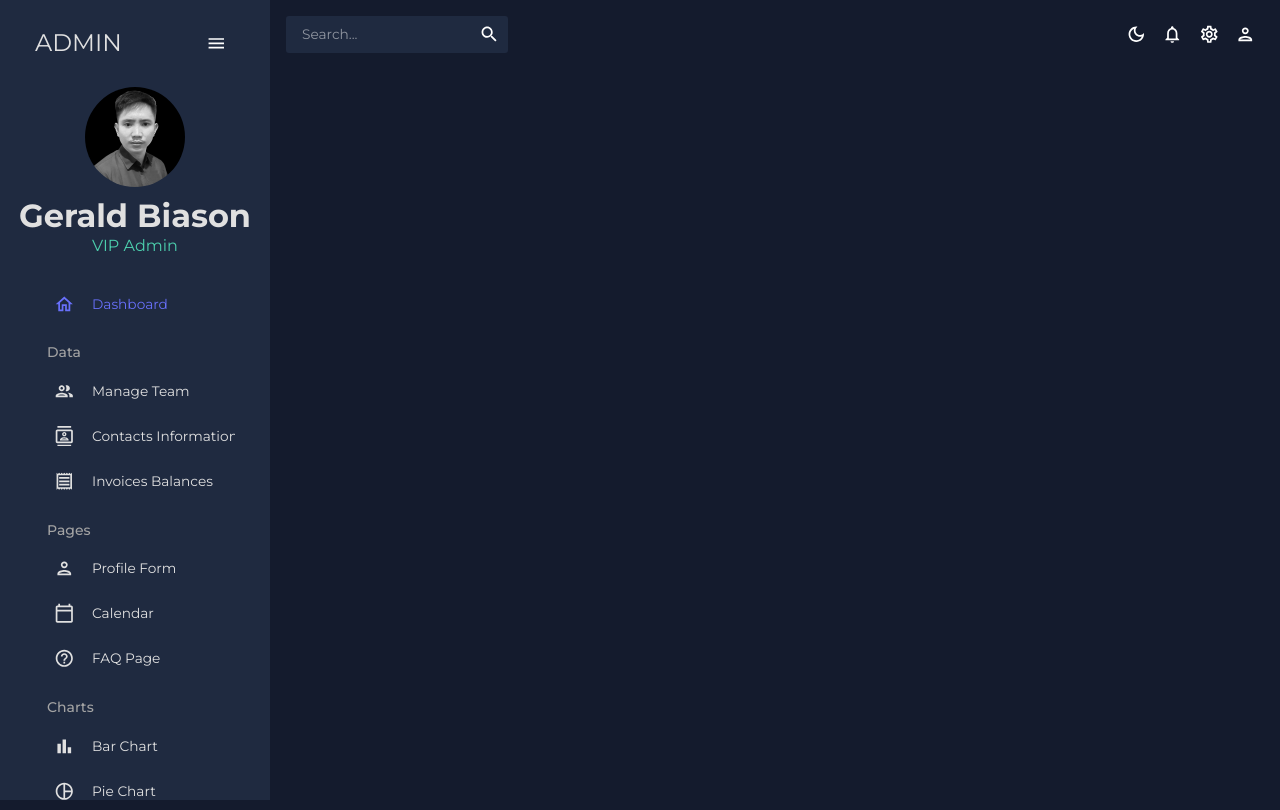
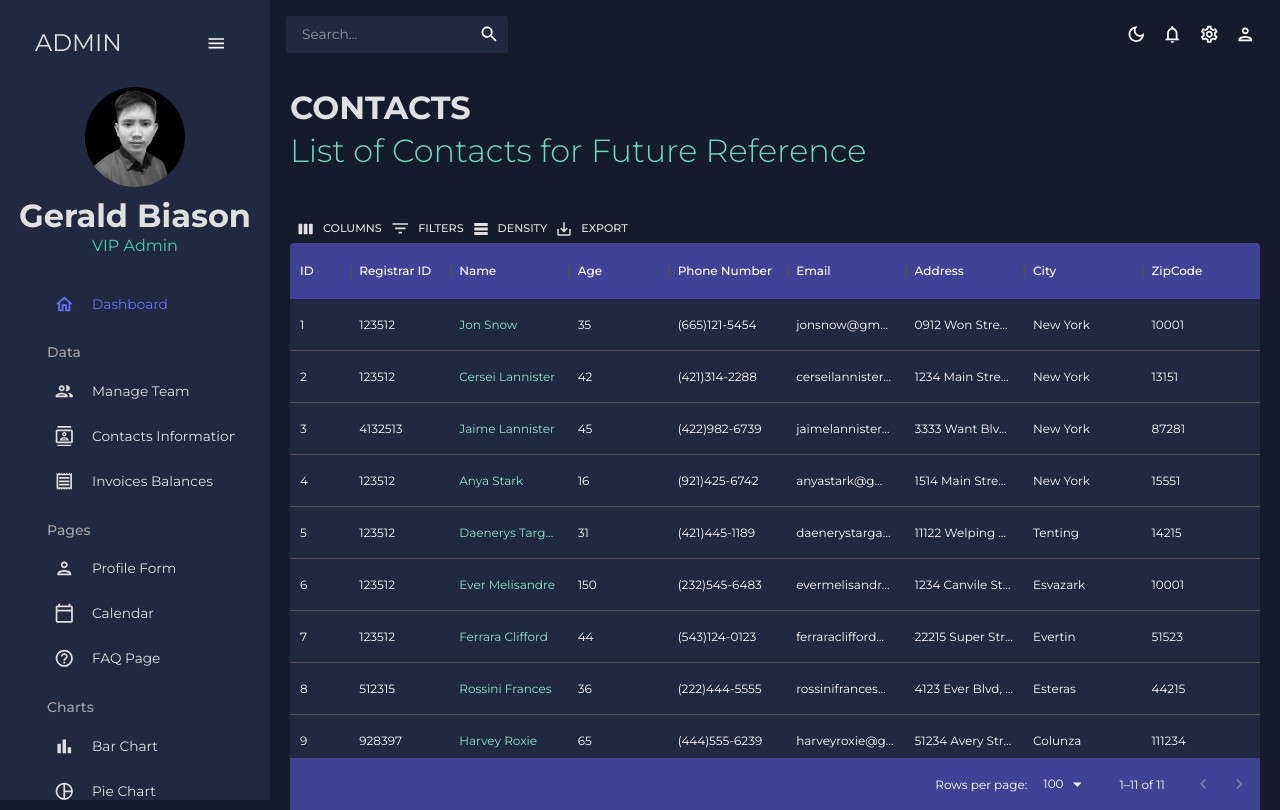
Before and after one commit to norrico31/dashboard-mui, a React (Create React App) app: page /contacts in a window 1280 px wide. Built offline with nearby package versions, Linux system fonts and the light colour scheme.

Commit message:
contacts scene with GridToolBar

```diff
--- a/src/App.js
+++ b/src/App.js
@@ -6,8 +6,8 @@ import Topbar from './scenes/global/Topbar'
 import Sidebar from './scenes/global/Sidebar'
 import Dashboard from "./scenes/dashboard"
 import Team from "./scenes/team"
+import Contacts from './scenes/contacts/index'
 // import Invoices from "./scenes/invoices"
-// import Contacts from "./scenes/contacts"
 // import Bar from "./scenes/bar"
 // import Form from "./scenes/form"
 // import Line from "./scenes/line"
@@ -30,7 +30,7 @@ function App() {
 						<Routes>
 							<Route path="/" element={<Dashboard />} />
 							<Route path="/team" element={<Team />} />
-							{/* <Route path="/contacts" element={<Contacts />} /> */}
+							<Route path="/contacts" element={<Contacts />} />
 							{/* <Route path="/invoices" element={<Invoices />} /> */}
 							{/* <Route path="/form" element={<Form />} /> */}
 							{/* <Route path="/bar" element={<Bar />} /> */}
@@ -48,5 +48,3 @@ function App() {
 }
 
 export default App
-
-// video time 1:27:00
--- a/src/scenes/contacts/index.jsx
+++ b/src/scenes/contacts/index.jsx
@@ -1,15 +1,23 @@
 import {Box} from '@mui/material'
+import { useTheme } from '@mui/material'
 import {DataGrid, GridToolbar} from '@mui/x-data-grid'
 import { tokens } from '../../utils/theme'
 import {mockDataContacts} from './../../data/mockData'
 import Header from "../../components/Header"
 
 export default function Contacts() {
+	const theme = useTheme()
+	const colors = tokens(theme.palette.mode)
 
 	const columns = [
 		{
 			field: 'id',
-			headerName: 'ID'
+			headerName: 'ID',
+			flex: 0.5
+		},
+		{
+			field: 'registrarId',
+			headerName: 'Registrar ID'
 		},
 		{
 			field: 'name',
@@ -35,35 +43,25 @@ export default function Contacts() {
 			flex: 1,
 		},
 		{
-			field: 'access',
-			headerName: 'Access Level',
+			field: 'address',
+			headerName: 'Address',
 			flex: 1,
-			renderCell: ({row: {access}}) => {
-				return (
-					<Box
-						width='60%'
-						m='0 auto'
-						p='5px'
-						display='flex'
-						justifyContent='center'
-						backgroundColor={
-							access === 'adming' ? colors.greenAccent[600] : colors.greenAccent[700]
-						}
-						borderRadius='4px'
-					>
-						{access === 'admin' ? <AdminPanelSettingsOutlinedIcon /> : access === 'manager' ? <SecurityOutlinedIcon /> : <LockOpenOutlinedIcon />}
-						<Typography color={colors.grey[100]} sx={{ml: '5px'}}>
-							{access}
-						</Typography>
-					</Box>
-				)
-			}
+		},
+		{
+			field: 'city',
+			headerName: 'City',
+			flex: 1,
+		},
+		{
+			field: 'zipCode',
+			headerName: 'ZipCode',
+			flex: 1,
 		},
 	]
 
 	return (
 		<Box m='20px'>
-			<Header title='TEAM' subtitle='Managing the Team Members'/>
+			<Header title='CONTACTS' subtitle='List of Contacts for Future Reference'/>
 			<Box
 				m='40px 0 0 0'
 				height='75vh'
@@ -87,14 +85,20 @@ export default function Contacts() {
 					'& .MuiDataGrid-footerContainer': {
 						borderTop: 'none',
 						backgroundColor: colors.blueAccent[700]
+					},
+					'& .MuiDataGrid-toolbarContainer .MuiButton-text': {
+						color: `${colors.grey[100]} !important`
 					}
 				}}
 			>
 				<DataGrid
-					rows={mockDataTeam}
+					rows={mockDataContacts}
 					columns={columns}
+					components={{Toolbar: GridToolbar}}
 				/>
 			</Box>
 		</Box>
 	)
 }
+
+// 1:47:18
```
